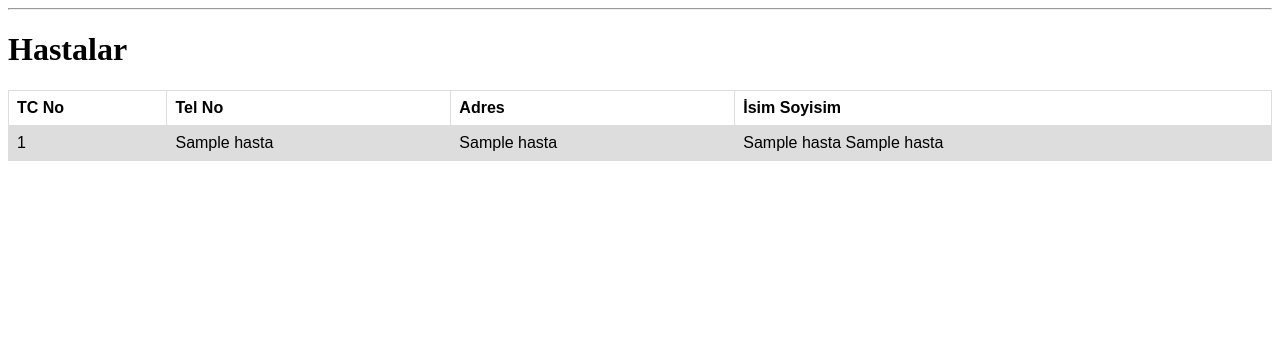
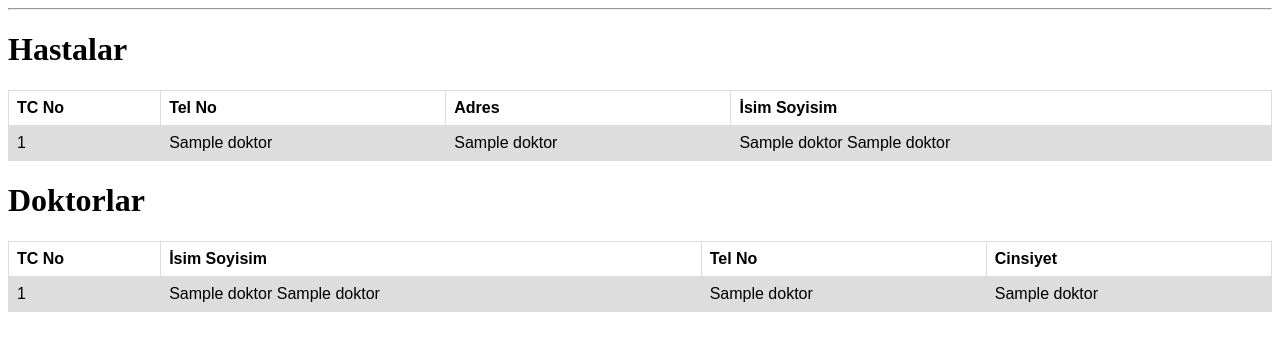
Before and after one commit to EmreBlbn/bil372Project, a Flask app: page / in a window 1280 px wide. Shown: the part 63-414 px from the top of the page. Run offline with Flask 2, Linux system fonts and the light colour scheme; a database or web service that is not in the repository returns one stand-in record (values such as "Sample title"); some libraries are stand-ins or nearby versions.

Commit message:
doktor database denemesi

```diff
--- a/app.py
+++ b/app.py
@@ -17,9 +17,13 @@
     conn = get_db_connection()
     cur = conn.cursor()
     cur.execute('SELECT * FROM hasta;')
+    deneme = conn.cursor()
+    deneme.execute('SELECT * FROM DOKTOR;')
     books = cur.fetchall()
+    books2 = deneme.fetchall()
     cur.close()
+    deneme.close()
     conn.close()
     print("hastalar")
     print("Boom" * 10)
-    return render_template('index.html', books=books)
+    return render_template('index.html', books=books, books2 = books2)
--- a/templates/index.html
+++ b/templates/index.html
@@ -18,4 +18,21 @@
             </tr>
         {% endfor %}
     </table>
+    <h1>Doktorlar</h1>
+    <table>
+        <tr>
+          <th>TC No</th>
+          <th>İsim Soyisim</th>
+          <th>Tel No</th>
+          <th>Cinsiyet</th>
+        </tr>
+        {% for book2 in books2 %}
+            <tr>
+                <td>{{ book2[0] }}</td>
+                <td>{{ book2[1] }} {{ book2[2] }}</td>
+                <td>{{ book2[3] }}</td>
+                <td>{{ book2[4] }}</td>
+            </tr>
+        {% endfor %}
+    </table>
 {% endblock %}
```
